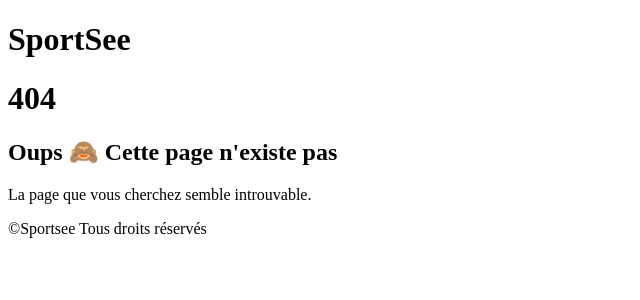
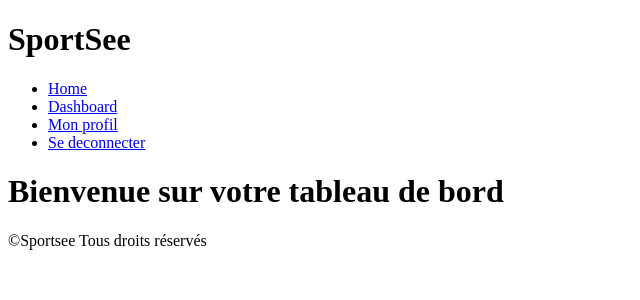
Before and after one commit to snielchevallier/OCR_Projet6_REACT, a React (Vite) app: page /dashboard in a window 1280 px wide. Before the commit this address had no page. Shown: the top 300 px of the page, without its empty margins (0-640 px from the left). Built offline with nearby package versions, Linux system fonts and the light colour scheme.

Commit message:
routing et layout

```diff
--- /dev/null
+++ b/src/App.jsx
@@ -0,0 +1,40 @@
+import { BrowserRouter as Router, Routes, Route, Link } from 'react-router-dom'
+
+import MainLayout from './components/MainLayout'
+import AuthLayout from './components/AuthLayout'
+
+import Login from './pages/Login'
+import Dashboard from './pages/Dashboard'
+import Profile from './pages/Profile'
+import Error from './pages/Error'
+
+const App = () => {
+    return (
+        <Router>
+            <Routes>
+                <Route path="/" element={
+                    <MainLayout>
+                        <Dashboard />
+                    </MainLayout>
+                } />
+                <Route path="/login" element={
+                    <AuthLayout><Login /></AuthLayout>
+                } />
+                <Route path="/dashboard" element={
+                    <MainLayout>
+                        <Dashboard />
+                    </MainLayout>
+                } />
+                <Route path="/profile" element={
+                    <MainLayout>
+                        <Profile />
+                    </MainLayout>
+                } />
+                <Route path="*" element={
+                    <AuthLayout><Error /></AuthLayout>
+                } />
+            </Routes>
+        </Router>
+    )
+}
+export default App
--- /dev/null
+++ b/src/components/AuthLayout.jsx
@@ -0,0 +1,7 @@
+const AuthLayout = ({ children }) => {
+  return (
+    <main>{children}</main>
+  )
+}
+
+export default AuthLayout
--- a/src/components/Footer/index.jsx
+++ b/src/components/Footer/index.jsx
@@ -1,6 +1,6 @@
 function Footer() {
   return (
-    <footer className="footer">
+    <footer className="footer ">
       <p>©Sportsee Tous droits réservés</p>
     </footer>
   )
--- a/src/components/Header/index.jsx
+++ b/src/components/Header/index.jsx
@@ -1,7 +1,18 @@
+
+import { NavLink } from 'react-router-dom'
+
 function Header() {
   return (
     <header className="header">
       <h1>SportSee</h1>
+      <nav>
+        <ul>
+          <li><NavLink to="/">Home</NavLink></li>
+          <li><NavLink to="/dashboard">Dashboard</NavLink></li>
+          <li><NavLink to="/profile">Mon profil</NavLink></li>
+          <li><NavLink to="/login">Se deconnecter</NavLink></li>
+        </ul>
+      </nav>
     </header>
   )
 }
--- /dev/null
+++ b/src/components/MainLayout.jsx
@@ -0,0 +1,14 @@
+import Header from './Header'
+import Footer from './Footer'
+
+const MainLayout = ({ children }) => {
+  return (
+    <>
+      <Header />
+      <main>{children}</main>
+      <Footer />
+    </>
+  )
+}
+
+export default MainLayout
--- a/src/main.jsx
+++ b/src/main.jsx
@@ -1,28 +1,17 @@
 import { StrictMode } from 'react'
 import { createRoot } from 'react-dom/client'
-import { BrowserRouter as Router, Routes, Route } from 'react-router-dom'
 
-import Connexion from './pages/Connexion'
-import DashBoard from './pages/Dashboard'
-import Profil from './pages/Profil'
-import Error from './pages/Error'
+import App from './App'
 
-import Header from './components/Header'
-import Footer from './components/Footer'
+
+
 
 import './index.css'
 
 createRoot(document.getElementById('root')).render(
   <StrictMode>
-    <Header />
-    <Router>
-      <Routes>
-        <Route path="/" element={<DashBoard />} />
-        <Route path="/Connexion" element={<Connexion />} />
-        <Route path="/profil" element={<Profil />} />
-        <Route path="*" element={<Error />} />
-      </Routes>
-    </Router>
-    <Footer />
+
+    <App />
+
   </StrictMode>,
 )
--- a/src/pages/Dashboard/index.jsx
+++ b/src/pages/Dashboard/index.jsx
@@ -1,4 +1,4 @@
-function Dashboard() {
+const Dashboard = () => {
   return (
     <div className="page">
       <h1>Bienvenue sur votre tableau de bord</h1>
--- a/src/pages/Error/index.jsx
+++ b/src/pages/Error/index.jsx
@@ -1,5 +1,5 @@
 
-function Error() {
+const Error = () => {
   return (
     <div>
       <h1 className="error-title">404</h1>
--- a/src/pages/Connexion/index.jsx
+++ b/src/pages/Login/index.jsx
@@ -1,4 +1,4 @@
-function Connexion() {
+const Login = () => {
   return (
     <div className="page">
       <h1>Page de connexion</h1>
@@ -6,4 +6,4 @@
   )
 }
 
-export default Connexion
+export default Login
--- a/src/pages/Profil/index.jsx
+++ b/src/pages/Profile/index.jsx
@@ -1,4 +1,4 @@
-function Profil() {
+function Profile() {
   return (
     <div className="page">
       <h1>Bienvenue sur votre profil</h1>
@@ -6,4 +6,4 @@
   )
 }
 
-export default Profil
+export default Profile
```
